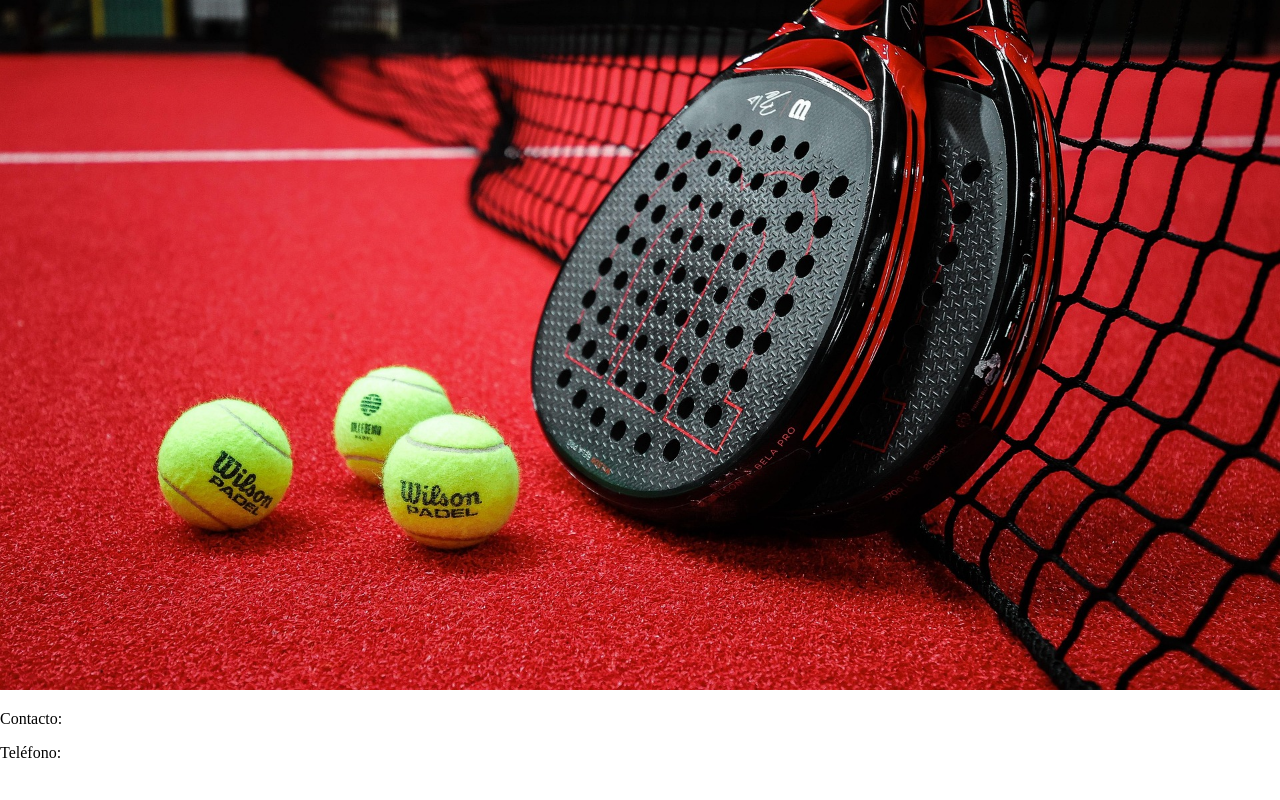
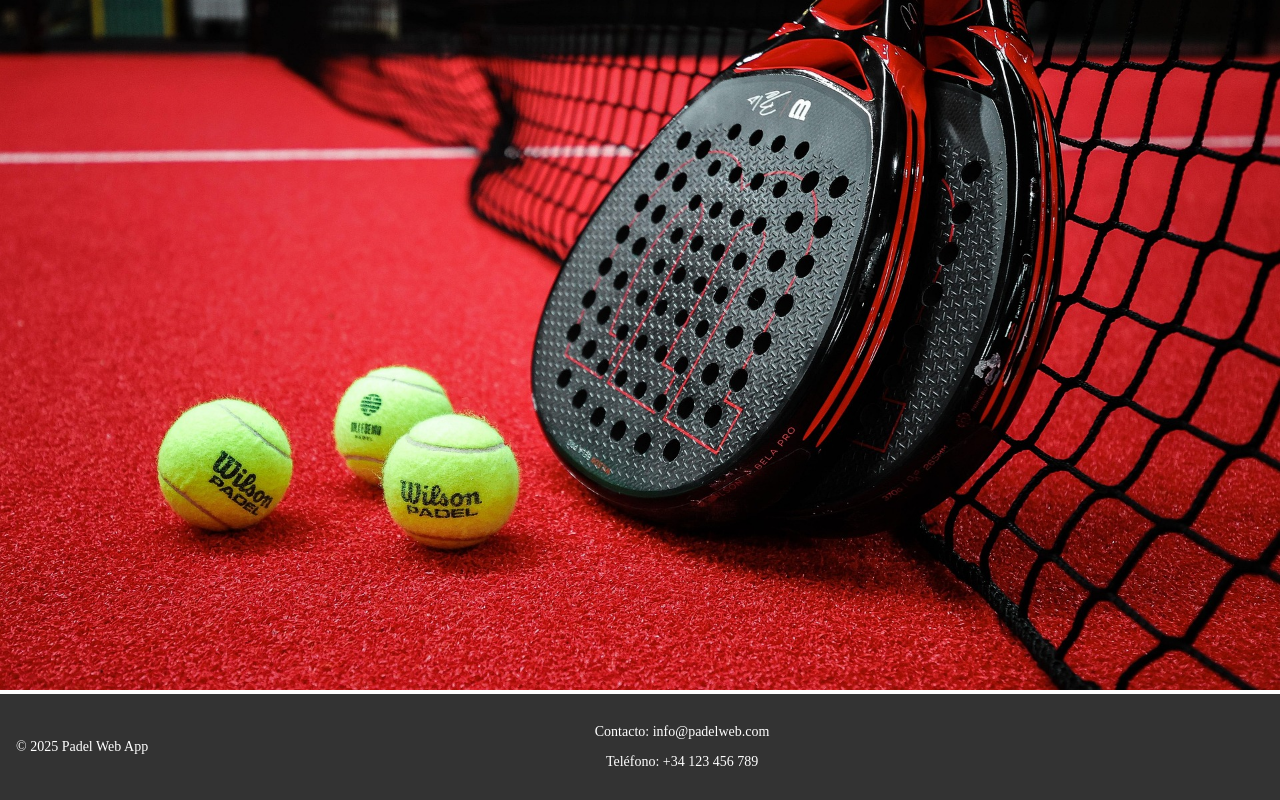
Before and after one commit to jimbolito/projectTFG, an Angular app in the folder webpadelapp/: page / in a window 1280 px wide. Shown: the part 379-1179 px from the top of the page. Before the commit the page ends 1157 px from the top, so only its background shows below. Built offline with nearby package versions, Linux system fonts and the light colour scheme.

Commit message:
modified package json api padel

```diff
--- a/webpadelapp/src/app/components/footer/footer.component.html
+++ b/webpadelapp/src/app/components/footer/footer.component.html
@@ -1,11 +1,9 @@
-<footer class="footer">
+<!-- <footer class="footer">
     <p>Contacto: </p>
     <p>Teléfono: </p>
-  </footer>
+  </footer> -->
 
-
-  <!-- <p-footer>
-    <div class="footer-content">
+<div class="footer-content">
       <div class="footer-section">
         <p>© 2025 Padel Web App</p>
       </div>
@@ -19,5 +17,3 @@
         <i class="pi pi-instagram"></i>
       </div>
     </div>
-  </p-footer>
-   -->
```
Also changed, not shown: 2 other files (tests, documents, lock files or other folders).
